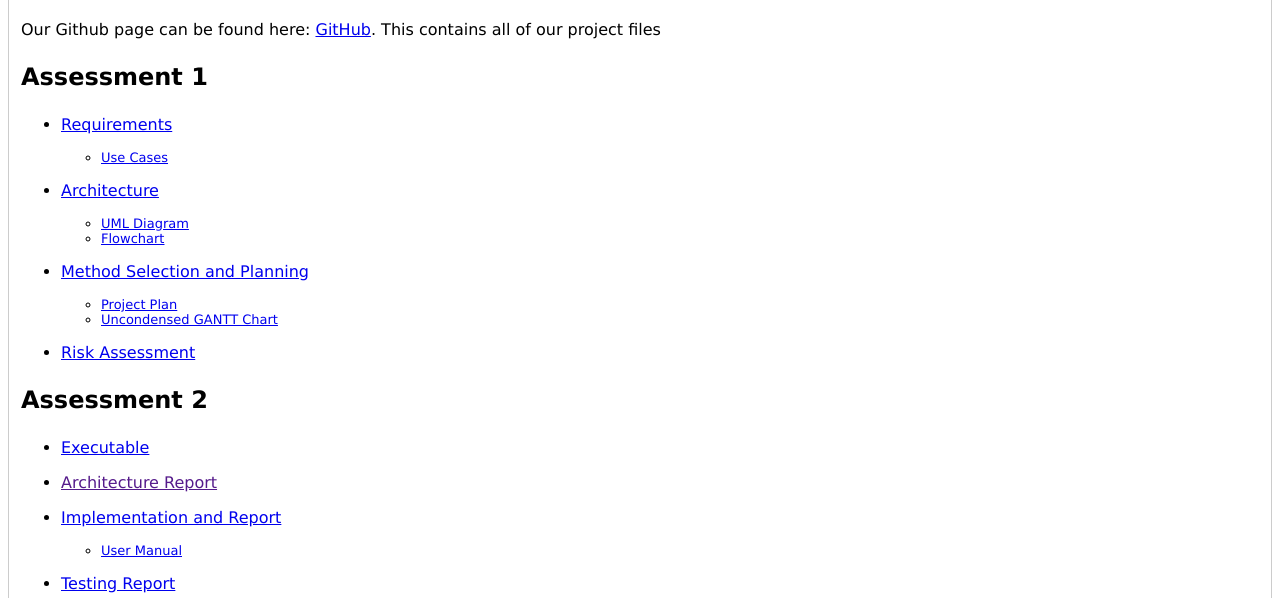
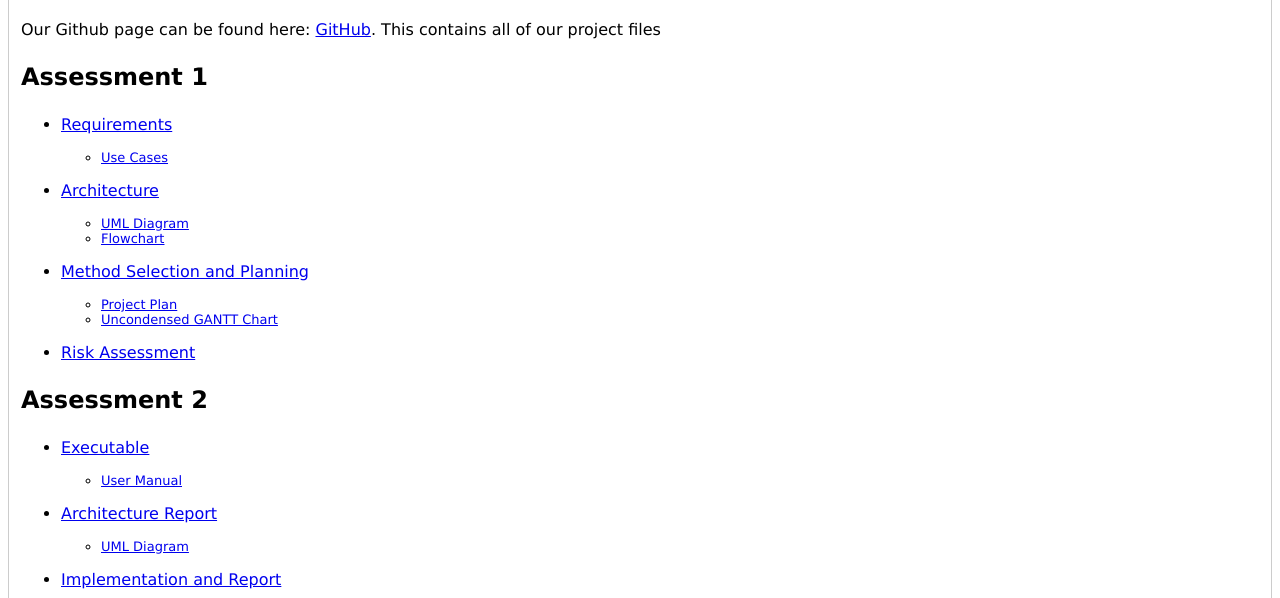
Before and after one commit to KevOdo/SEPR, a plain HTML site: page docs/index.html in a window 1280 px wide. Both pictures are taken after a click on the button "Project Files". Shown: the part 202-800 px from the top of the page. Drawn offline with Linux system fonts and the light colour scheme.

Commit message:
Final Links for Assessment 2

```diff
--- a/docs/index.html
+++ b/docs/index.html
@@ -71,11 +71,14 @@
 				<font size ="5"><p><b>Assessment 2</b></p></font>
 				<ul>
 					<p><li><a href="https://drive.google.com/a/york.ac.uk/file/d/1fvuSM1EWaHMP2aAajIPo61ngnKBxNd_M/view?usp=sharing" target="blank">Executable</a></li></p>
-					<p><li><a href="" target="blank">Architecture Report</a></li></p>
-					<p><li><a href="https://drive.google.com/a/york.ac.uk/file/d/114deMeDVhUhnnS4DFYBQc87AVd0tElic/view?usp=sharing" target="blank">Implementation and Report</a></li></p>
 						<ul>
 						<font size = "2.5"><li><a href="https://drive.google.com/a/york.ac.uk/file/d/1PQpXWalT_HkWJ3J1dE7V2a5LyjGCI1cE/view?usp=sharing" target="blank">User Manual</a></li></font>
 						</ul>
+					<p><li><a href="https://drive.google.com/a/york.ac.uk/file/d/1rrO3bFLk44ty1VbkZbnesbfC6XqyCrT0/view?usp=sharing" target="blank">Architecture Report</a></li></p>
+						<ul>
+						<font size = "2.5"><li><a href="https://drive.google.com/a/york.ac.uk/file/d/1xqe7jST7Wm1CRjamEz-x07I7P0-bf3fU/view?usp=sharing" target="blank">UML Diagram</a></li></font>
+						</ul>
+					<p><li><a href="https://drive.google.com/a/york.ac.uk/file/d/114deMeDVhUhnnS4DFYBQc87AVd0tElic/view?usp=sharing" target="blank">Implementation and Report</a></li></p>
 					<p><li><a href="https://drive.google.com/a/york.ac.uk/file/d/1s_uuE2_D-KHM9lGU0loCYq0eO-WlWMXh/view?usp=sharing" target="blank">Testing Report</a></li></p>
 						<ul>
 						<font size = "2.5"><li><a href="https://drive.google.com/file/d/1Bq3lzfm43VR4HyhpX-O4qgwYvm5LZLhH/view" target="blank">Unit Testing Evidence</a></li></font>
```
